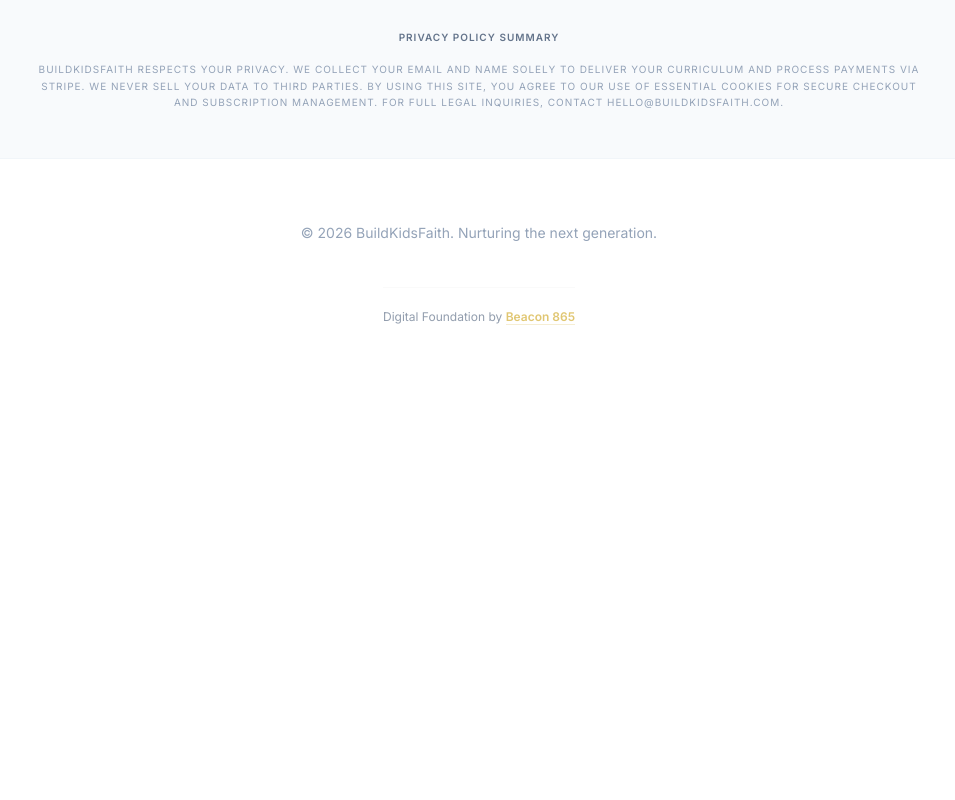
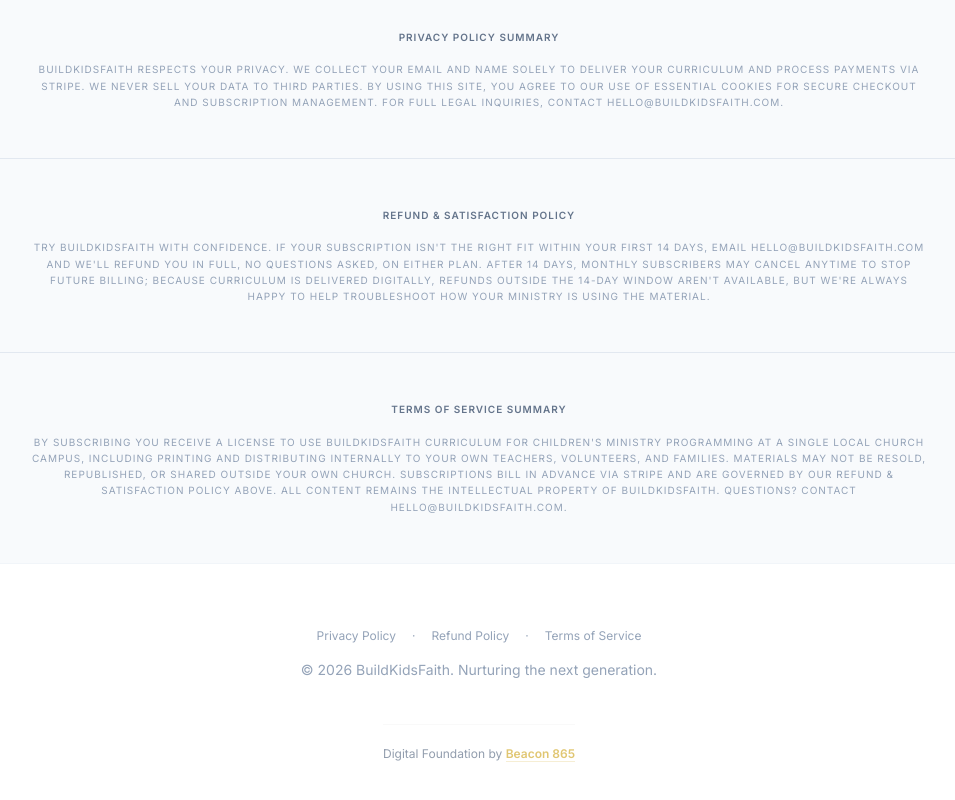
Before and after one commit to whodeygus/buildkidsfaith, a plain HTML site: page index.html in a window 1280 px wide. Shown: the part 3068-3868 px from the top of the page, without its empty margins (161-1116 px from the left). Before the commit the page ends 3459 px from the top, so only its background shows below. Drawn offline with nearby package versions, Linux system fonts and the light colour scheme.

Commit message:
Add Refund & Satisfaction Policy and Terms of Service sections

```diff
--- a/index.html
+++ b/index.html
@@ -218,7 +218,28 @@
         </div>
     </section>
 
+    <section id="refund-policy" class="py-12 px-8 bg-slate-50 border-t border-slate-200">
+        <div class="max-w-4xl mx-auto text-[10px] text-slate-400 leading-relaxed uppercase tracking-widest text-center">
+            <h5 class="font-bold mb-4 text-slate-500">Refund &amp; Satisfaction Policy</h5>
+            <p>Try BuildKidsFaith with confidence. If your subscription isn't the right fit within your first 14 days, email hello@buildkidsfaith.com and we'll refund you in full, no questions asked, on either plan. After 14 days, Monthly subscribers may cancel anytime to stop future billing; because curriculum is delivered digitally, refunds outside the 14-day window aren't available, but we're always happy to help troubleshoot how your ministry is using the material.</p>
+        </div>
+    </section>
+
+    <section id="terms" class="py-12 px-8 bg-slate-50 border-t border-slate-200">
+        <div class="max-w-4xl mx-auto text-[10px] text-slate-400 leading-relaxed uppercase tracking-widest text-center">
+            <h5 class="font-bold mb-4 text-slate-500">Terms of Service Summary</h5>
+            <p>By subscribing you receive a license to use BuildKidsFaith curriculum for children's ministry programming at a single local church campus, including printing and distributing internally to your own teachers, volunteers, and families. Materials may not be resold, republished, or shared outside your own church. Subscriptions bill in advance via Stripe and are governed by our Refund &amp; Satisfaction Policy above. All content remains the intellectual property of BuildKidsFaith. Questions? Contact hello@buildkidsfaith.com.</p>
+        </div>
+    </section>
+
     <footer class="py-16 text-center border-t border-slate-100">
+        <div class="flex justify-center gap-4 text-xs text-slate-400 mb-4">
+            <a href="#privacy" class="hover:text-slate-600">Privacy Policy</a>
+            <span>&middot;</span>
+            <a href="#refund-policy" class="hover:text-slate-600">Refund Policy</a>
+            <span>&middot;</span>
+            <a href="#terms" class="hover:text-slate-600">Terms of Service</a>
+        </div>
         <p class="text-slate-400 text-sm mb-6">&copy; 2026 BuildKidsFaith. Nurturing the next generation.</p>
 
         <p style="font-size: 0.75rem; opacity: 0.7; color: #64748b; margin-top: 20px; border-top: 1px solid rgba(0,0,0,0.03); padding-top: 20px; display: inline-block;">
```
